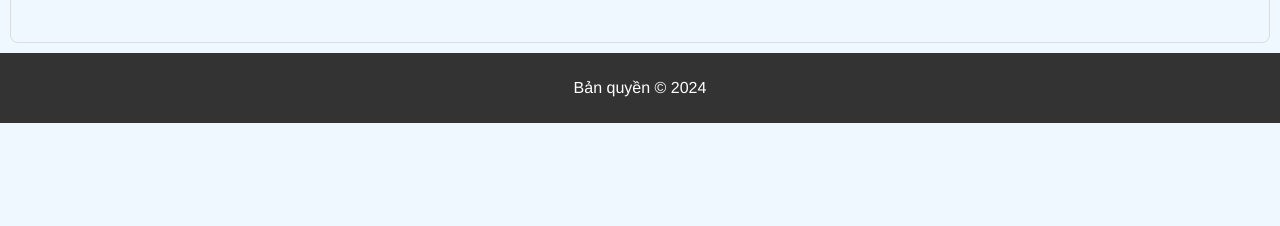
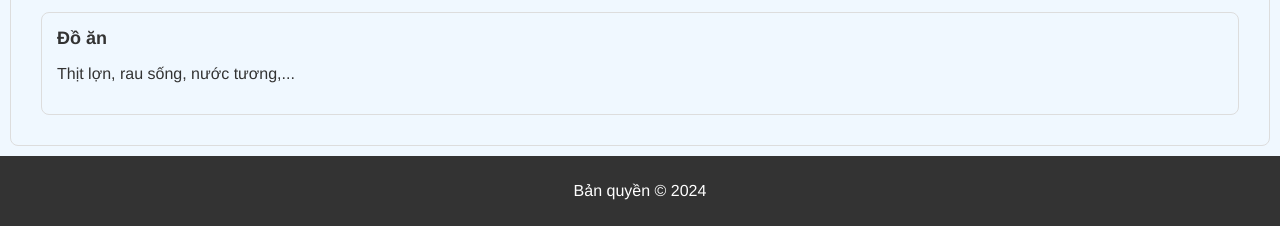
Before and after one commit to tranMinhTien2k3/BTL_XayDungUngDungWeb_N05, a plain HTML site: page src/detailtrip.html in a window 1280 px wide. Shown: the part 639-865 px from the top of the page. Before the commit the page ends 800 px from the top, so only its background shows below. Drawn offline with Linux system fonts and the light colour scheme.

Commit message:
content note detailtrip 2

```diff
--- a/src/detailtrip.html
+++ b/src/detailtrip.html
@@ -49,13 +49,26 @@
                 <li><a href="">Các mốc điểm đến</a></li>
             </ul>
         </div>
+        <div class="container-notetrip">
             <div class="container-note">
                 <h1>Ghi chú</h1>
                 <p>(Lưu ý ghi chép lại những gì bạn cần cho chuyến đi)</p>
                 <div class="dropdown">
-                <button class="dropbtn" onclick="document.getElementById('modal').style.display='block'">Thêm</button>
+                    <button class="dropbtn"
+                        onclick="document.getElementById('modal').style.display='block'">Thêm</button>
                     <div class="dropdown-content">
                         <p onclick="document.getElementById('modal').style.display='block'">Tạo ghi chú</p>
+                    </div>
+                </div>
+            </div>
+            <div id="notes">
+                <div class="note">
+                    <div class="note-header">
+                        <span class="note-title">Đồ ăn</span>
+                    </div>
+                    <div class="note-content">
+                        <p>Thịt lợn, rau sống, nước tương,...</p>
+                    </div>
                 </div>
             </div>
         </div>
--- a/src/public/css/detailtrip.css
+++ b/src/public/css/detailtrip.css
@@ -49,11 +49,14 @@
 }
 
 /* note */
-.container-note {
-    margin: 10px;
+.container-notetrip {
     border: 1px solid #ddd;
     padding: 30px;
+    margin: 10px;
     border-radius: 8px;
+}
+
+.container-note {
     display: flex;
     justify-content: space-between;
     align-items: center;
@@ -71,3 +74,23 @@
 .dropdown:hover .dropdown-content {
     display: block;
 }
+
+.note {
+    border: 1px solid #ddd;
+    padding: 15px;
+    border-radius: 8px;
+}
+
+.note-header {
+    display: flex;
+    justify-content: space-between;
+}
+
+.note-title {
+    font-weight: bold;
+    font-size: 18px;
+}
+
+.note-content {
+    margin-top: 10px;
+}
```
Lines whose indentation alone changed are shown as unchanged.
